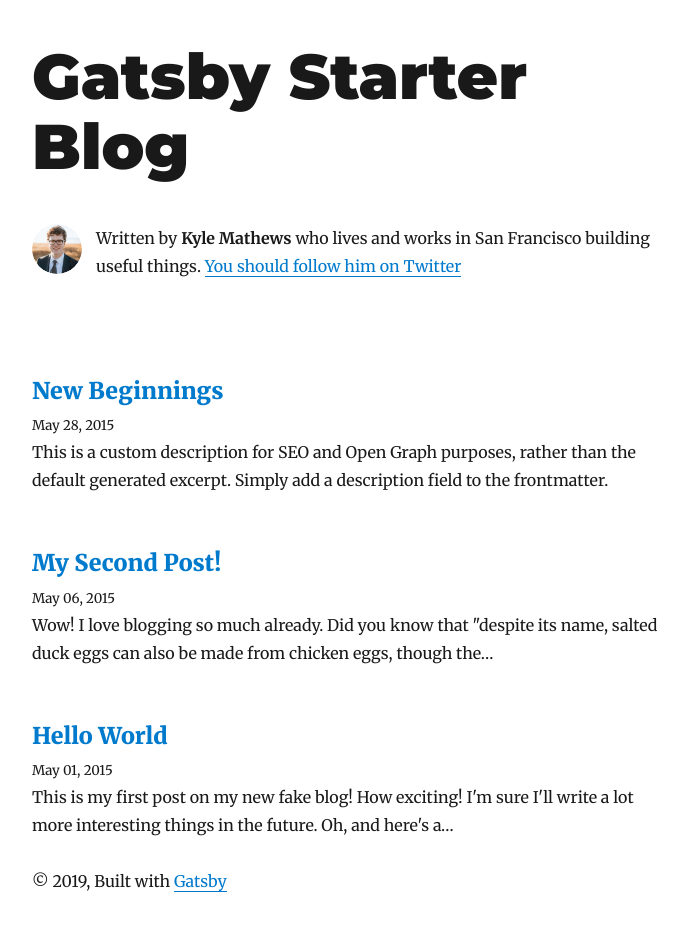
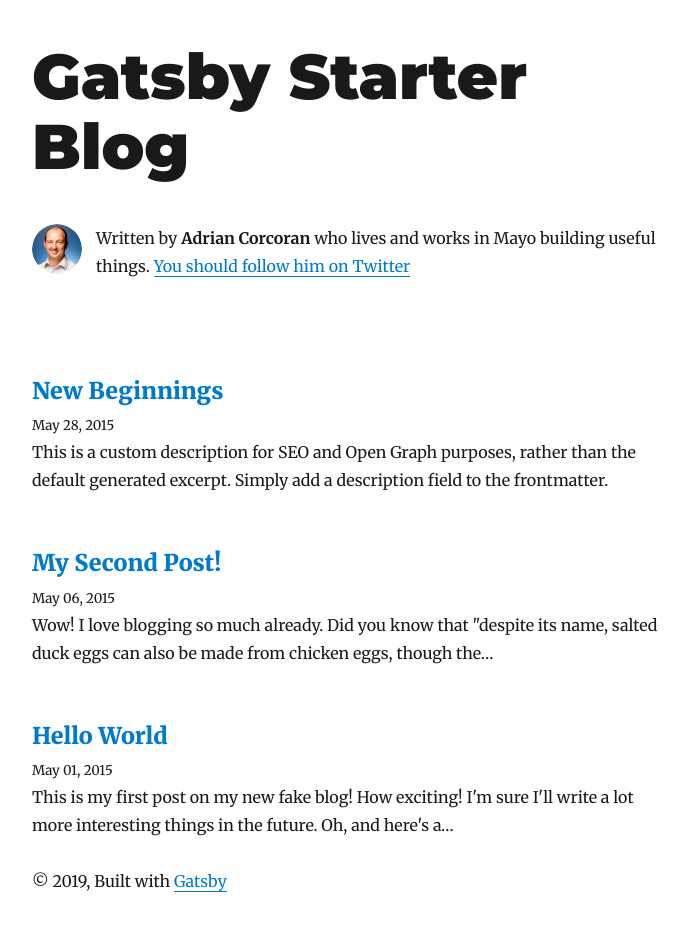
Before and after one commit to adriancorcoran36/gatsby-starter-blog, a Gatsby site: page / in a window 1280 px wide. Shown: the whole page, without its empty margins (293-981 px from the left). Built offline with nearby package versions, Linux system fonts and the light colour scheme; Gatsby itself is replaced by a stand-in of ours; some packages are replaced by stand-ins of ours.

Commit message:
change to adrian

```diff
--- a/gatsby-config.js
+++ b/gatsby-config.js
@@ -1,11 +1,11 @@
 module.exports = {
   siteMetadata: {
     title: `Gatsby Starter Blog`,
-    author: `Kyle Mathews`,
+    author: `Adrian Corcoran`,
     description: `A starter blog demonstrating what Gatsby can do.`,
     siteUrl: `https://gatsby-starter-blog-demo.netlify.com/`,
     social: {
-      twitter: `kylemathews`,
+      twitter: `adriancorcor36`,
     },
   },
   plugins: [
--- a/src/components/bio.js
+++ b/src/components/bio.js
@@ -38,8 +38,8 @@ function Bio() {
               }}
             />
             <p>
-              Written by <strong>{author}</strong> who lives and works in San
-              Francisco building useful things.
+              Written by <strong>{author}</strong> who lives and works in Mayo
+              building useful things.
               {` `}
               <a href={`https://twitter.com/${social.twitter}`}>
                 You should follow him on Twitter
@@ -54,7 +54,7 @@ function Bio() {
 
 const bioQuery = graphql`
   query BioQuery {
-    avatar: file(absolutePath: { regex: "/profile-pic.jpg/" }) {
+    avatar: file(absolutePath: { regex: "/profile-pic-adrian.jpg/" }) {
       childImageSharp {
         fixed(width: 50, height: 50) {
           ...GatsbyImageSharpFixed
```
Also changed, not shown: content/assets/profile-pic-adrian.jpg (added).
